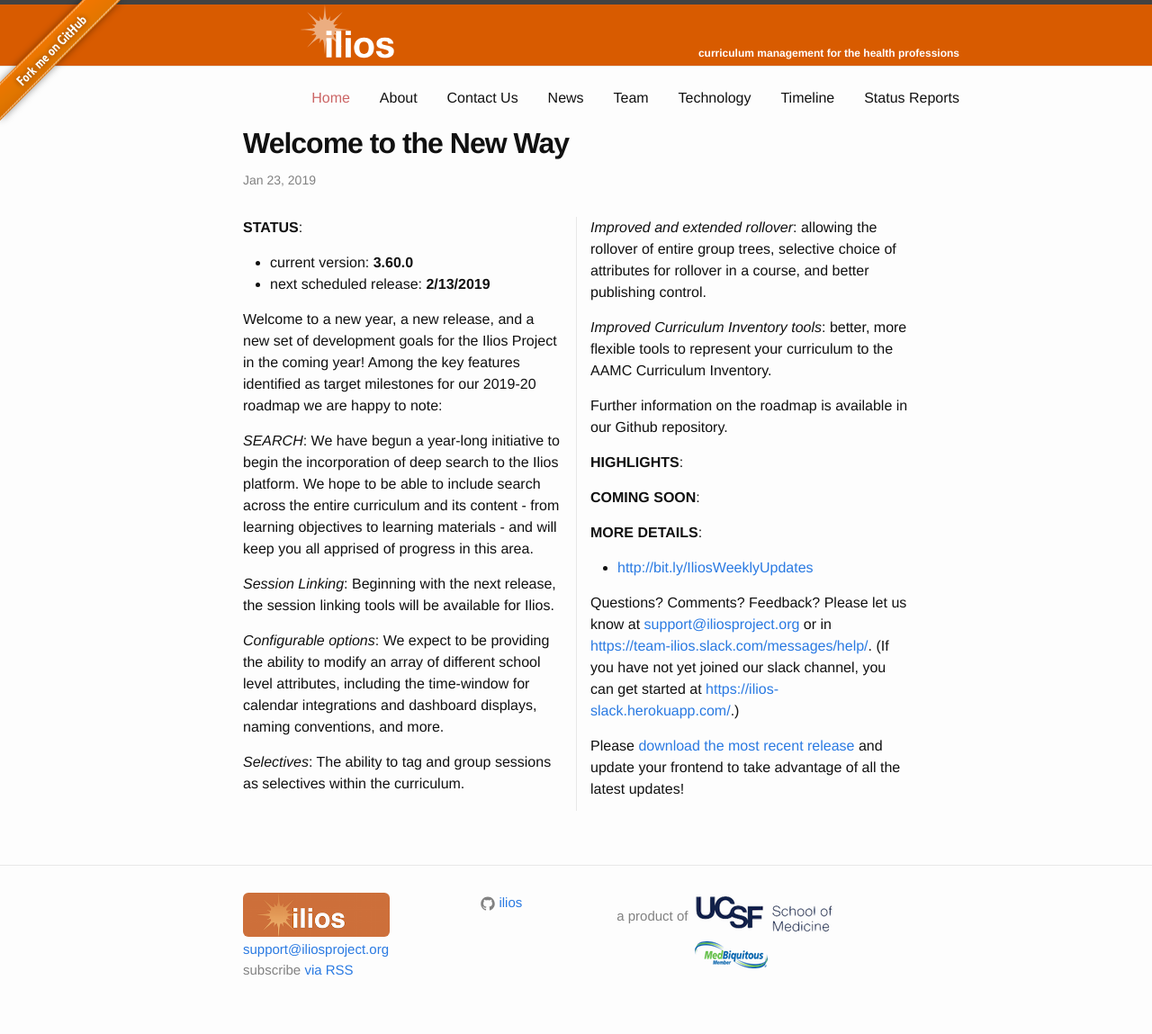
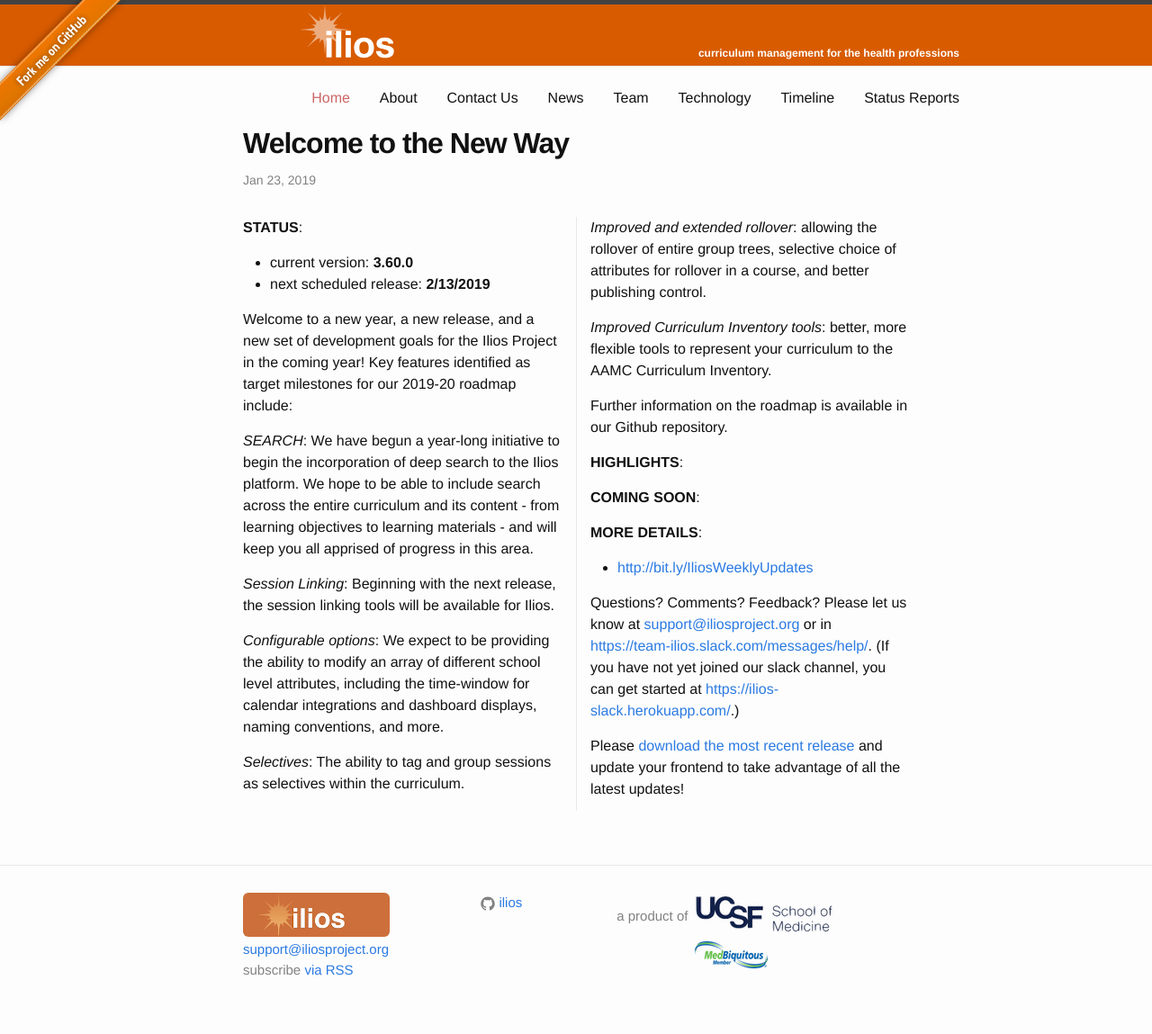
Before and after one commit to ilios/iliosproject.org, a Jekyll site: the page built from _posts/2019-01-25-updates.markdown, in a window 1280 px wide. Shown: the whole page at 90% size. Built offline with Jekyll 4.4.1, drawn with Linux system fonts in a browser that asks for light colours.

Commit message:
Update _posts/2019-01-25-updates.markdown
Co-Authored-By: saschaben <sascha.cohen@ucsf.edu>

```diff
--- a/_posts/2019-01-25-updates.markdown
+++ b/_posts/2019-01-25-updates.markdown
@@ -8,7 +8,7 @@
 - current version: __3.60.0__
 - next scheduled release: __2/13/2019__
 
-Welcome to a new year, a new release, and a new set of development goals for the Ilios Project in the coming year! Among the key features identified as target milestones for our 2019-20 roadmap we are happy to note:
+Welcome to a new year, a new release, and a new set of development goals for the Ilios Project in the coming year! Key features identified as target milestones for our 2019-20 roadmap include:
 
 *SEARCH*: We have begun a year-long initiative to begin the incorporation of deep search to the Ilios platform. We hope to be able to include search across the entire curriculum and its content  - from learning objectives to learning materials - and will keep you all apprised of progress in this area.
 
```
